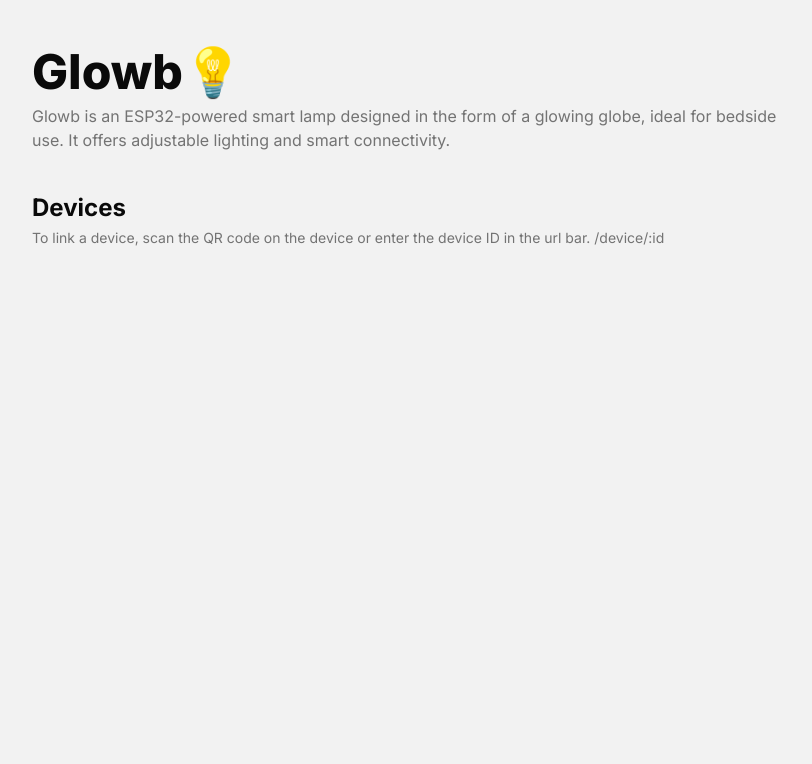
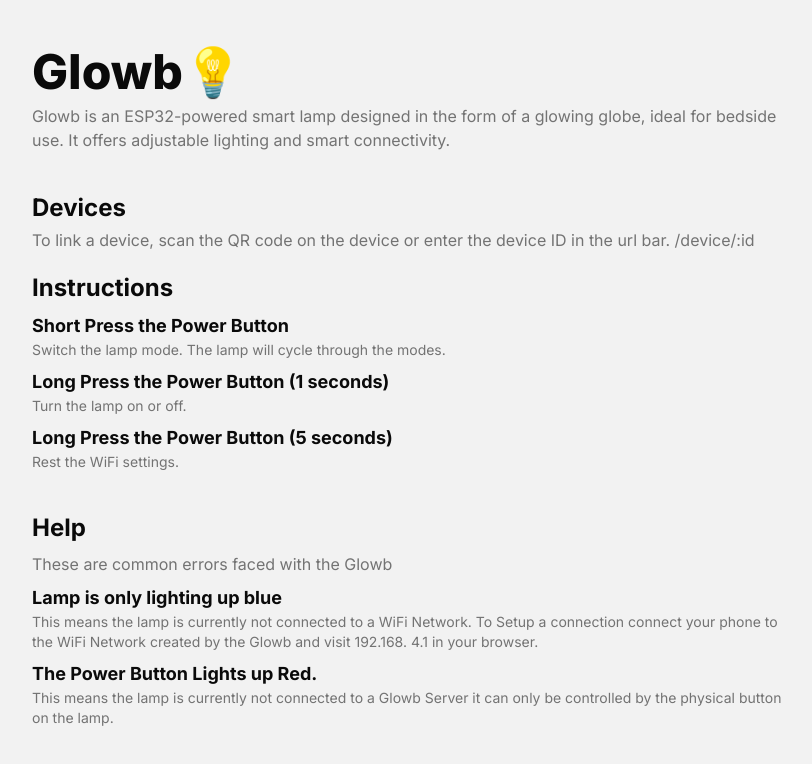
Before and after one commit to Sumis34/glowb, a Next.js app in the folder web/: page / in a window 1280 px wide. Shown: the top 764 px of the page, without its empty margins (224-1036 px from the left). Built offline with nearby package versions, Linux system fonts and the light colour scheme.

Commit message:
feat: tutorial

```diff
--- a/web/app/page.tsx
+++ b/web/app/page.tsx
@@ -11,9 +11,46 @@ export default function Home() {
           connectivity.
         </p>
         <h2 className="text-2xl font-bold mt-10">Devices</h2>
-        <p className="mt-1 text-muted-foreground text-sm">
+        <p className="mt-1 text-muted-foreground">
           To link a device, scan the QR code on the device or enter the device
           ID in the url bar. /device/:id
+        </p>
+        <h2 className="text-2xl font-bold mt-5">Instructions</h2>
+        <h3 className="text-lg font-bold mt-2">
+          Short Press the Power Button
+        </h3>
+        <p className="text-muted-foreground text-sm">
+          Switch the lamp mode. The lamp will cycle through the modes.
+        </p>
+        <h3 className="text-lg font-bold mt-2">
+          Long Press the Power Button (1 seconds)
+        </h3>
+        <p className="text-muted-foreground text-sm">
+          Turn the lamp on or off.
+        </p>
+        <h3 className="text-lg font-bold mt-2">
+          Long Press the Power Button (5 seconds)
+        </h3>
+        <p className="text-muted-foreground text-sm">
+          Rest the WiFi settings.
+        </p>
+        <h2 className="text-2xl font-bold mt-10">Help</h2>
+        <p className="mt-2 text-muted-foreground">
+          These are common errors faced with the Glowb
+        </p>
+        <h3 className="text-lg font-bold mt-2">
+          Lamp is only lighting up blue
+        </h3>
+        <p className="text-muted-foreground text-sm">
+          This means the lamp is currently not connected to a WiFi Network. To
+          Setup a connection connect your phone to the WiFi Network created by
+          the Glowb and visit 192.168. 4.1 in your browser.
+        </p>
+        <h3 className="text-lg font-bold mt-2">
+          The Power Button Lights up Red.
+        </h3>
+        <p className="text-muted-foreground text-sm">
+          This means the lamp is currently not connected to a Glowb Server it can only be controlled by the physical button on the lamp.
         </p>
       </div>
     </main>
```
Also changed, not shown: 1 other file (tests, documents, lock files or other folders).
